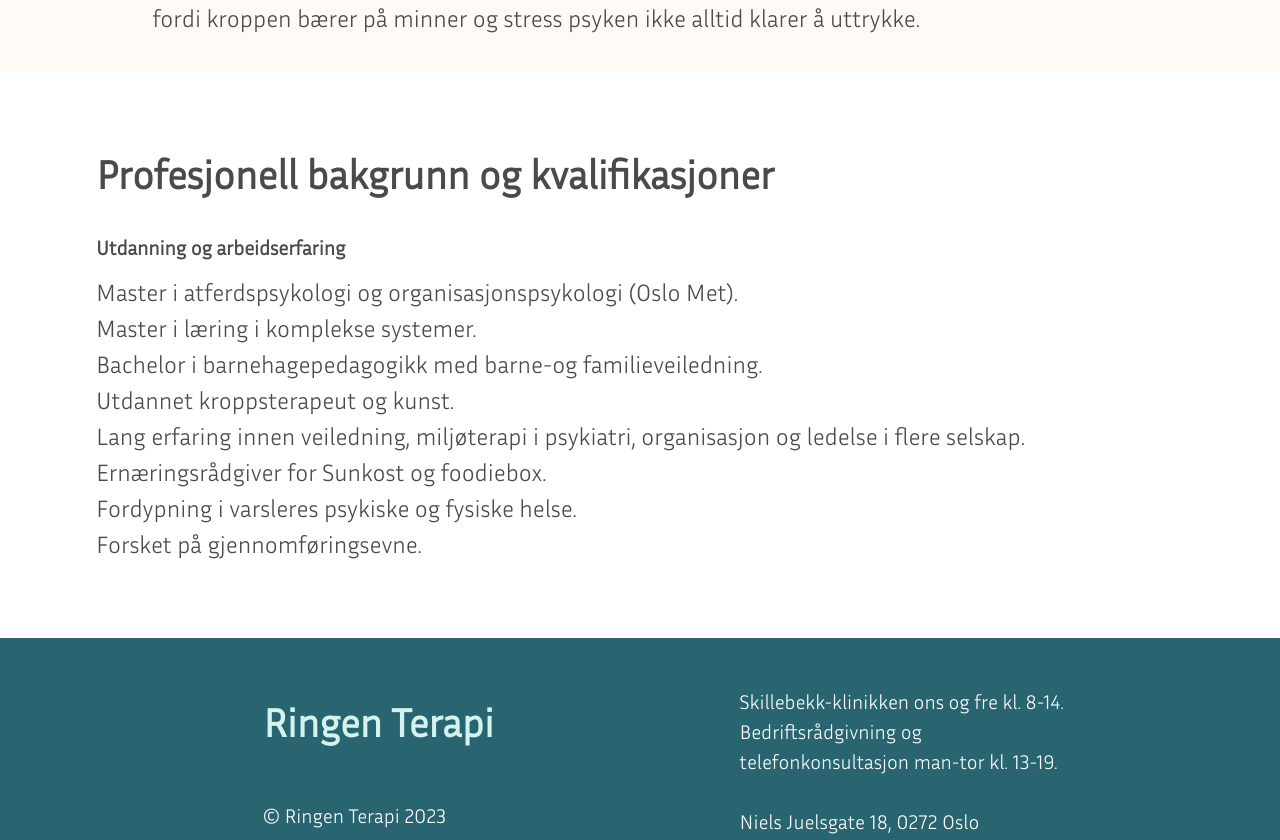
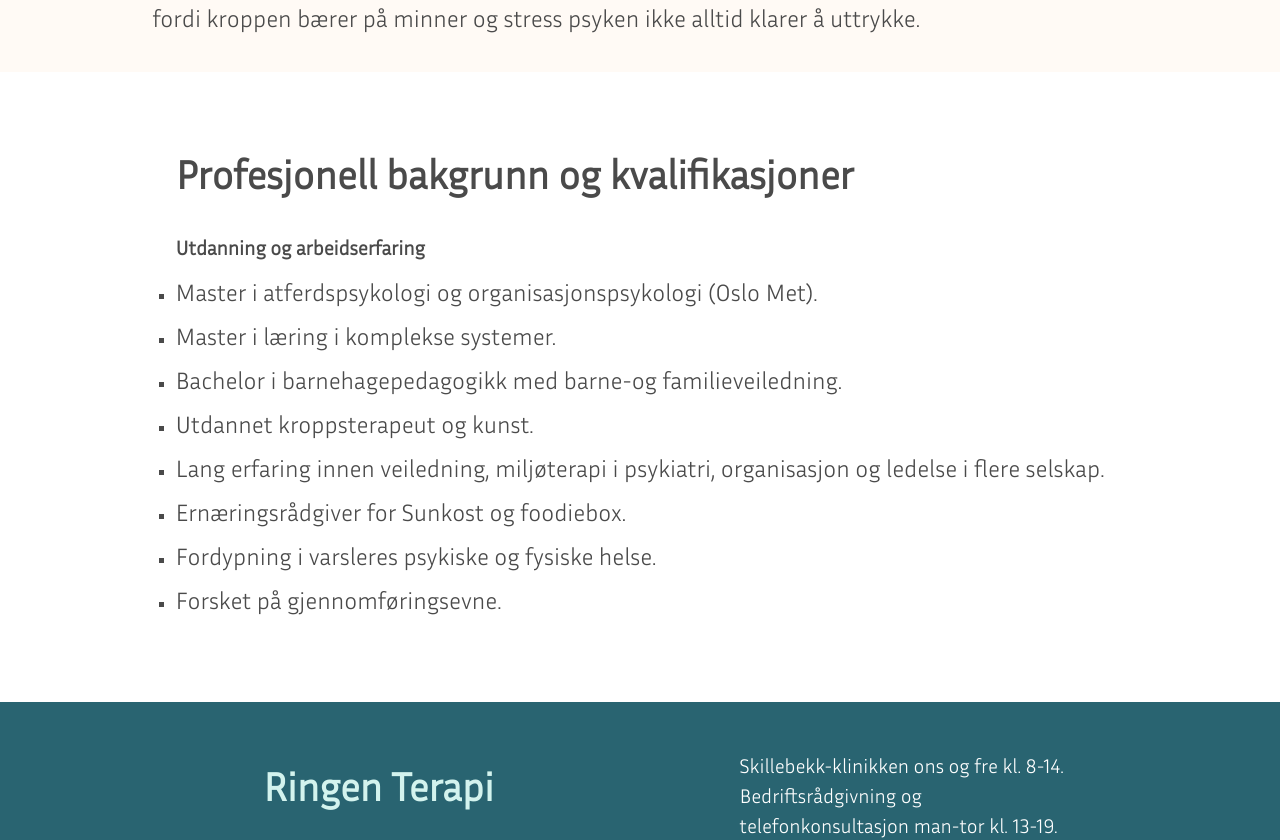
Before and after one commit to mahoote/ringenterapi, a React (Create React App) app: page /about in a window 1280 px wide. Shown: the part 800-1640 px from the top of the page. Built offline with nearby package versions, Linux system fonts and the light colour scheme.

Commit message:
More styling

```diff
--- a/src/components/containers/aboutPage/section01/aboutSectionOne.jsx
+++ b/src/components/containers/aboutPage/section01/aboutSectionOne.jsx
@@ -15,6 +15,7 @@ import {
   AboutSectionOneParagraphStyled,
 } from "./aboutSectionOne.style";
 import { ImageTextSection } from "../../imageTextSection/imageTextSection";
+import { CenterStyled } from "../../center/center.style";
 
 const images = [
   {
@@ -68,9 +69,13 @@ function AboutSectionOne(props) {
     <ImageTextSection
       className={props.className}
       borderImagesHeight={"300px"}
-      textContentFirst={<AboutSectionOneIntroStyled />}
+      textContentFirst={
+        <CenterStyled content={<AboutSectionOneIntroStyled />} />
+      }
       images={[images[0]]}
-      textContentSecond={<AboutSectionOneParagraphStyled />}
+      textContentSecond={
+        <CenterStyled content={<AboutSectionOneParagraphStyled />} />
+      }
     />
   );
 }
--- a/src/components/containers/aboutPage/section02/aboutSectionTwo.jsx
+++ b/src/components/containers/aboutPage/section02/aboutSectionTwo.jsx
@@ -20,10 +20,11 @@ function AboutSectionTwoParagraphItem(props) {
 
   return (
     <div className={props.className}>
-      <ul>
+      <ul style={{ listStyleType: "square" }}>
         {list.map((item, i) => (
           <li key={i}>
             <TextStyled
+              className={"my-2"}
               text={item}
               sizeDesktop={desktopSmall}
               sizeTablet={tabletSmall}
@@ -94,7 +95,7 @@ function AboutSectionTwoContent(props) {
 function AboutSectionTwo(props) {
   return (
     <div className={props.className}>
-      <AboutSectionTwoContentStyled />
+      <CenterStyled content={<AboutSectionTwoContentStyled />} />
     </div>
   );
 }
--- a/src/components/containers/aboutPage/section02/aboutSectionTwo.style.js
+++ b/src/components/containers/aboutPage/section02/aboutSectionTwo.style.js
@@ -11,13 +11,14 @@ const AboutSectionTwoStyled = styled(AboutSectionTwo)`
 `;
 
 const AboutSectionTwoContentStyled = styled(AboutSectionTwoContent)`
-  width: 85%;
+  @media screen and ${device.tabletMax} {
+    width: 85%;
+  }
 `;
 
-const AboutSectionTwoParagraphItemStyled = styled(AboutSectionTwoParagraphItem)`
-  @media screen and ${device.tablet} {
-  }
-`;
+const AboutSectionTwoParagraphItemStyled = styled(
+  AboutSectionTwoParagraphItem
+)``;
 
 export {
   AboutSectionTwoStyled,
```
